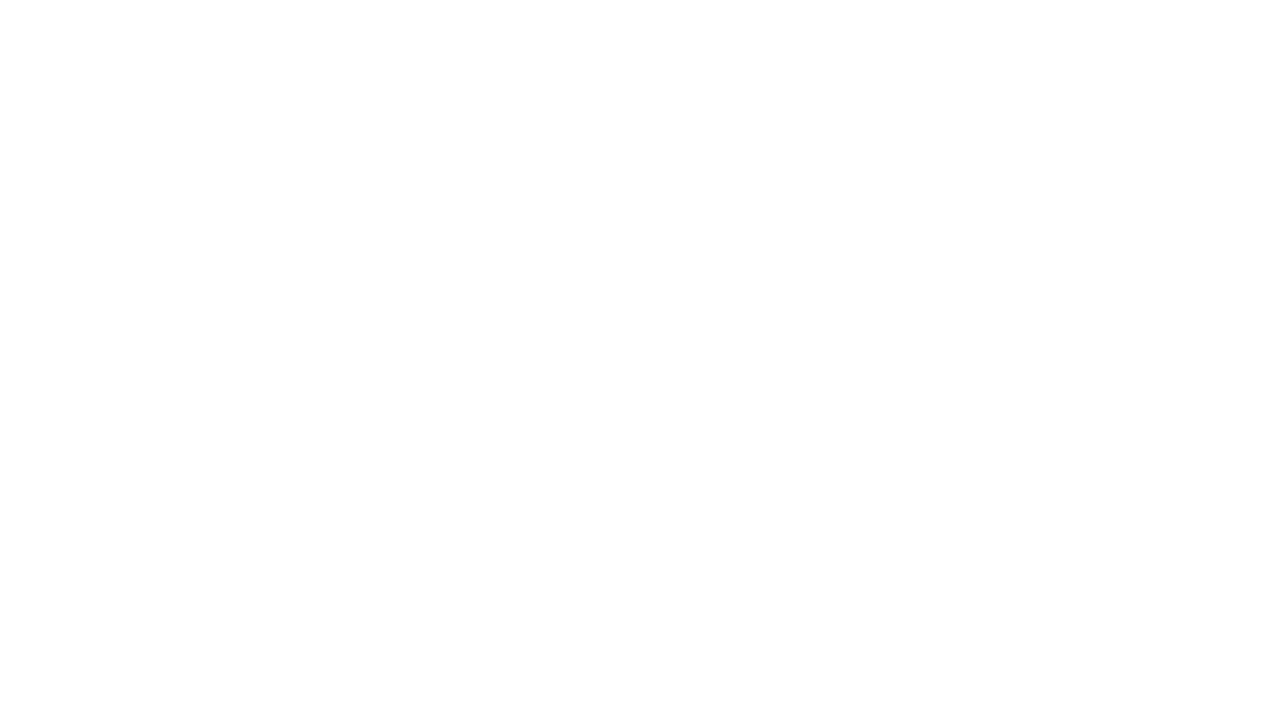
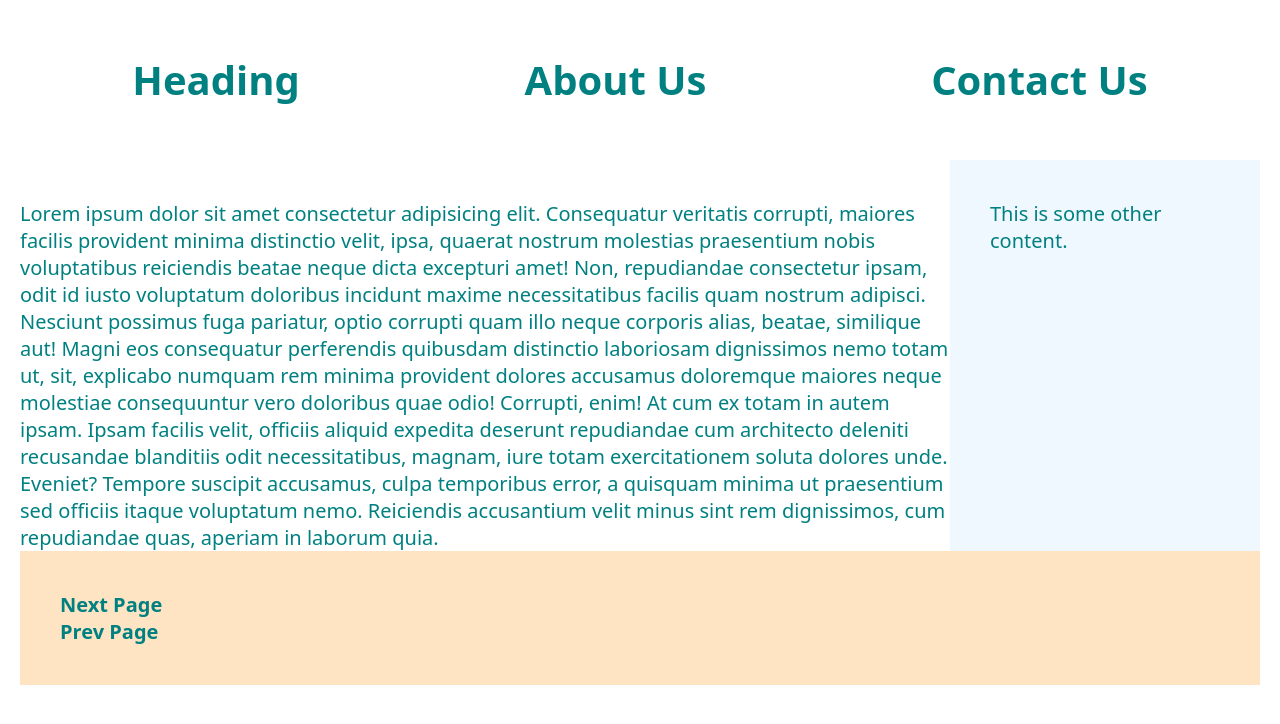
Before and after one commit to lordeadroid/webpages, a plain HTML site: page media-quaries/index.html in a window 1280 px wide. Drawn offline with Linux system fonts and the light colour scheme.

Commit message:
updated media quaries

```diff
--- a/media-quaries/index.html
+++ b/media-quaries/index.html
@@ -3,10 +3,47 @@
   <head>
     <title>Media Quaries</title>
     <link rel="stylesheet" href="style.css">
+    <meta name="viewport" content="width=device-width, initial-scale=1">
   </head>
 
   <body>
-
+    <div class="page">
+      <header>
+        <h1>Heading</h1>
+        <h1>About Us</h1>
+        <h1>Contact Us</h1>
+      </header>
+      <div class="container">
+        <article>
+          <p>
+            Lorem ipsum dolor sit amet consectetur adipisicing elit. Consequatur veritatis corrupti, maiores facilis
+            provident minima distinctio velit, ipsa, quaerat nostrum molestias praesentium nobis voluptatibus
+            reiciendis
+            beatae neque dicta excepturi amet!
+            Non, repudiandae consectetur ipsam, odit id iusto voluptatum doloribus incidunt maxime necessitatibus
+            facilis quam nostrum adipisci. Nesciunt possimus fuga pariatur, optio corrupti quam illo neque corporis
+            alias, beatae, similique aut!
+            Magni eos consequatur perferendis quibusdam distinctio laboriosam dignissimos nemo totam ut, sit,
+            explicabo
+            numquam rem minima provident dolores accusamus doloremque maiores neque molestiae consequuntur vero
+            doloribus quae odio! Corrupti, enim!
+            At cum ex totam in autem ipsam. Ipsam facilis velit, officiis aliquid expedita deserunt repudiandae cum
+            architecto deleniti recusandae blanditiis odit necessitatibus, magnam, iure totam exercitationem soluta
+            dolores unde. Eveniet?
+            Tempore suscipit accusamus, culpa temporibus error, a quisquam minima ut praesentium sed officiis itaque
+            voluptatum nemo. Reiciendis accusantium velit minus sint rem dignissimos, cum repudiandae quas, aperiam in
+            laborum quia.
+          </p>
+        </article>
+        <aside>
+          <p>This is some other content.</p>
+        </aside>
+      </div>
+      <div class="references">
+        <h1>Next Page</h1>
+        <h1>Prev Page</h1>
+      </div>
+    </div>
   </body>
 
 </html>
--- a/media-quaries/style.css
+++ b/media-quaries/style.css
@@ -8,3 +8,51 @@ body {
   font-size: 10px;
   font-family: system-ui, -apple-system, BlinkMacSystemFont, 'Segoe UI', Roboto, Oxygen, Ubuntu, Cantarell, 'Open Sans', 'Helvetica Neue', sans-serif;
 }
+
+.page {
+
+  padding: 2em;
+}
+
+@media screen and (min-width: 600px) {
+  header {
+    display: flex;
+    justify-content: space-around;
+  }
+
+  .page {
+    margin-top: 2em;
+    color: teal;
+  }
+
+  .container {
+    margin-top: 2em;
+    display: grid;
+    grid-template-columns: 3fr 1fr;
+  }
+}
+
+header>h1 {
+  font-size: 4em;
+  line-height: 2em;
+}
+
+.container {
+  font-size: 2em;
+}
+
+.container>article {
+  padding-top: 2em;
+}
+
+.container>aside {
+  padding: 2em;
+  background-color: aliceblue;
+}
+
+.references {
+  padding: 4em;
+  display: grid;
+  direction: column;
+  background-color: bisque;
+}
```
